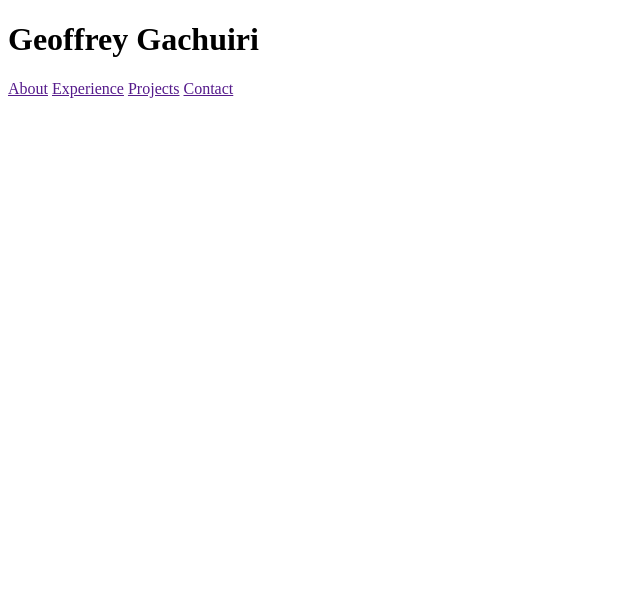
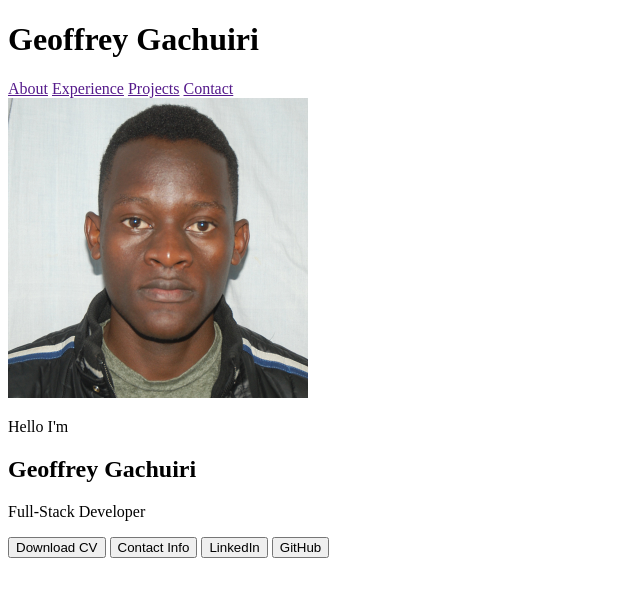
Before and after one commit to gashug/portfolio_website, a plain HTML site: page index.html in a window 1280 px wide. Shown: the whole page, without its empty margins (0-640 px from the left). Drawn offline with Linux system fonts and the light colour scheme.

Commit message:
Setup the main section
Added an image, some text and a few buttons.

```diff
--- a/index.html
+++ b/index.html
@@ -15,5 +15,38 @@
             <a href="">Contact</a>
         </nav>
     </header>
+    <main>
+        <section id="main">
+            <img src="./images/rrrrrr.jpg" alt="rare photo of the Coder Gashu" width="300" height="300">
+            <div>
+                <p>Hello I'm</p>
+                <h2>Geoffrey Gachuiri</h2>
+                <p>Full-Stack Developer</p>
+            </div>
+            <button>Download CV</button>
+            <button>Contact Info</button>
+            <button>LinkedIn</button>
+            <button>GitHub</button>
+        </section>
+
+        <section id="about">
+
+        </section>
+
+        <section id="experience">
+
+        </section>
+
+        <section id="projects">
+
+        </section>
+
+        <section id="contact">
+
+        </section>
+    </main>
+    <footer>
+
+    </footer>
 </body>
 </html>
```
Also changed, not shown: images/rrrrrr.jpg (added).
